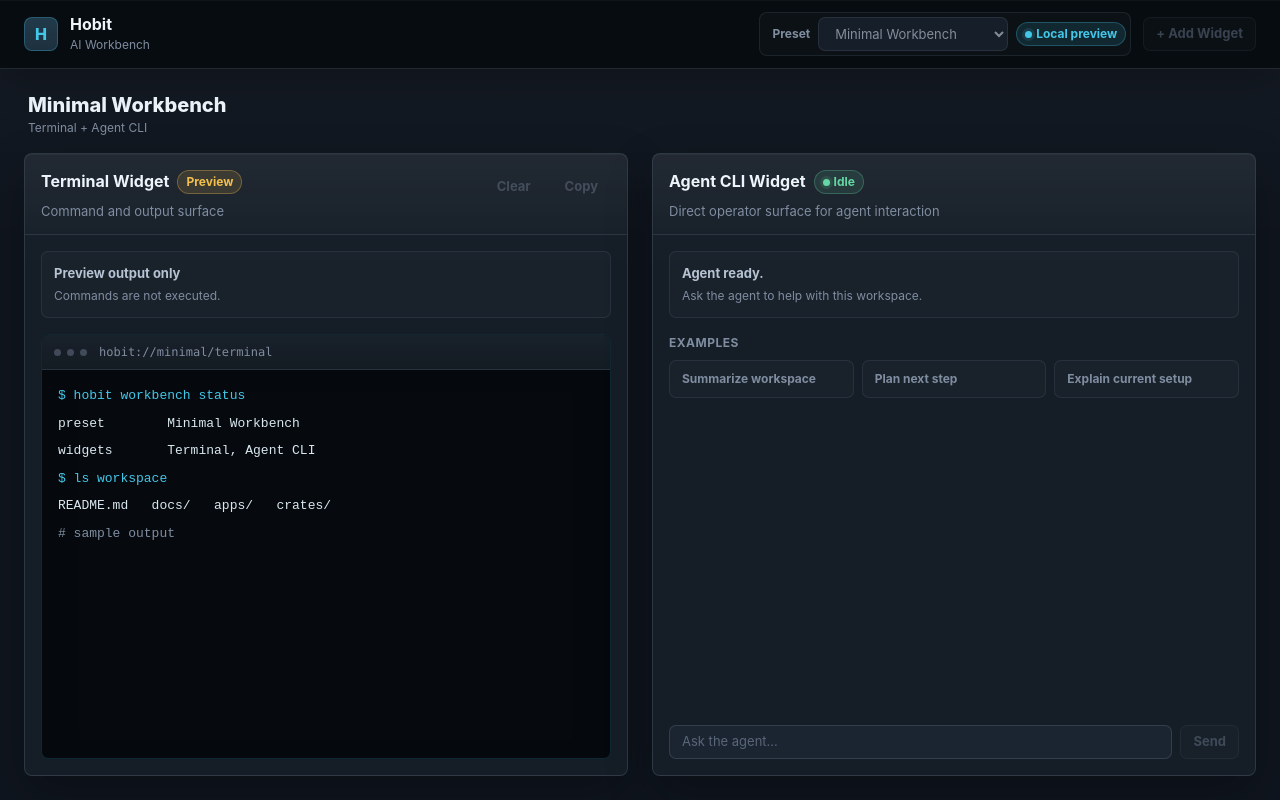
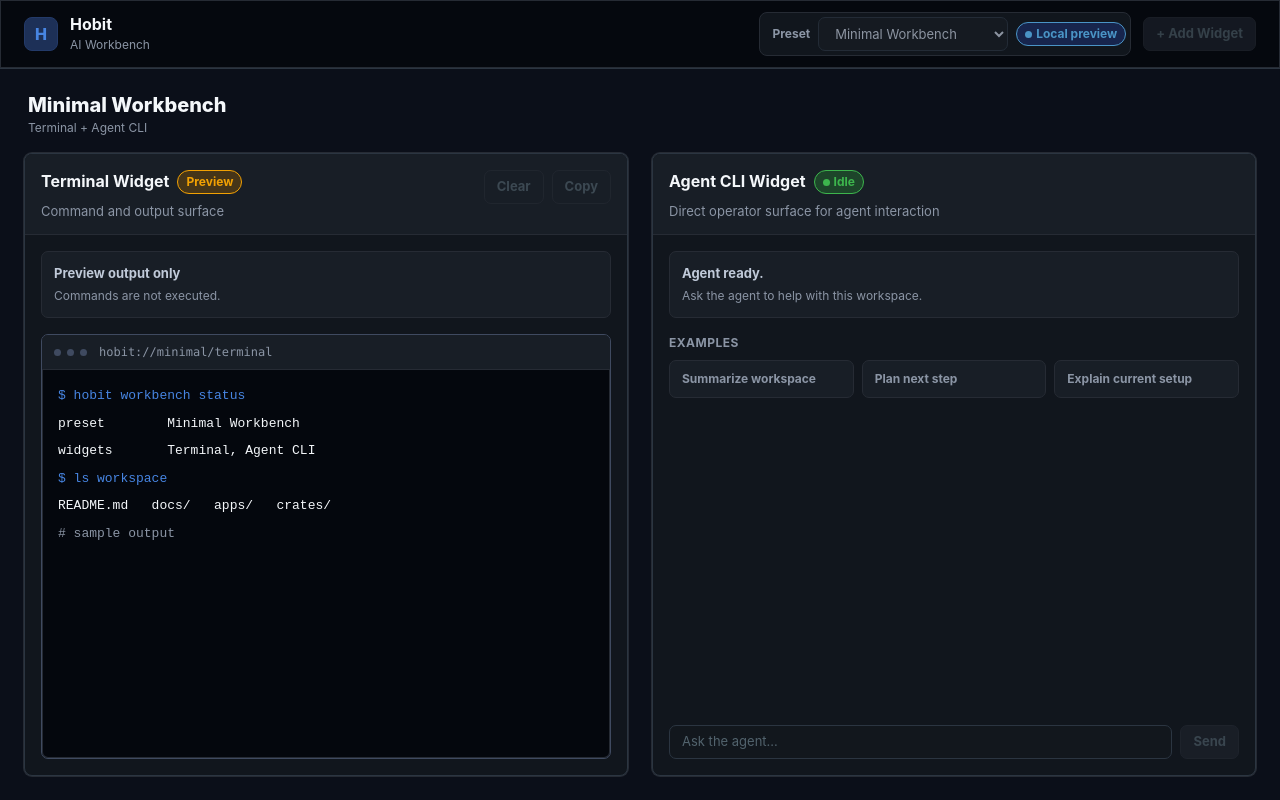
Before and after one commit to d-koshelev/Hobit, a React (Vite) app in the folder apps/desktop/frontend/: page / in a window 1280 px wide. Built offline with nearby package versions, Linux system fonts and the light colour scheme.

Commit message:
frontend: lock theme palette and remove gradients

```diff
--- a/apps/desktop/frontend/src/main.tsx
+++ b/apps/desktop/frontend/src/main.tsx
@@ -1,6 +1,7 @@
 import React from "react";
 import ReactDOM from "react-dom/client";
 import App from "./App";
+import "./styles/hobit-theme.css";
 import "./styles/tokens.css";
 import "./styles/theme.css";
 import "./styles/layout.css";
--- /dev/null
+++ b/apps/desktop/frontend/src/styles/hobit-theme.css
@@ -0,0 +1,38 @@
+:root {
+  --hb-bg-app: #05080e;
+  --hb-bg-topbar: #05080e;
+  --hb-bg-canvas: #0b0f19;
+
+  --hb-surface-widget: #11161d;
+  --hb-surface-widget-raised: #171c24;
+  --hb-surface-panel: #181e26;
+  --hb-surface-panel-raised: #1e232d;
+  --hb-surface-input: #12171d;
+  --hb-surface-output: #04070d;
+
+  --hb-border-subtle: #262b34;
+  --hb-border-default: #2b3541;
+  --hb-border-strong: #3f4a60;
+
+  --hb-text-primary: #f4f7fa;
+  --hb-text-secondary: #c0cad9;
+  --hb-text-muted: #8b95a5;
+  --hb-text-disabled: #52636d;
+
+  --hb-accent-primary: #4785e2;
+  --hb-accent-primary-hover: #3971c0;
+  --hb-accent-primary-subtle: #1d3057;
+  --hb-accent-primary-muted: #233a69;
+
+  --hb-status-success: #3db54d;
+  --hb-status-warning: #f2a103;
+  --hb-status-error: #ef4444;
+  --hb-status-info: #4a94c6;
+  --hb-status-neutral: #747f90;
+
+  --hb-status-success-bg: #1d452a;
+  --hb-status-warning-bg: #463518;
+  --hb-status-error-bg: #3b1518;
+  --hb-status-info-bg: #17254d;
+  --hb-status-neutral-bg: #1e232d;
+}
--- a/apps/desktop/frontend/src/styles/layout.css
+++ b/apps/desktop/frontend/src/styles/layout.css
@@ -1,17 +1,13 @@
 .app-shell {
   min-height: 100vh;
-  background:
-    linear-gradient(180deg, var(--color-primary-quiet), transparent 260px),
-    var(--color-app-bg);
+  background: var(--color-app-bg);
 }
 
 .workbench {
   display: flex;
   min-height: 100vh;
   flex-direction: column;
-  background:
-    linear-gradient(180deg, rgba(255, 255, 255, 0.016), transparent 128px),
-    var(--color-workbench-bg);
+  background: var(--color-workbench-bg);
 }
 
 .workbench-topbar {
@@ -22,14 +18,11 @@
   gap: var(--space-lg);
   border-bottom: 1px solid var(--color-border);
   background: var(--color-topbar-bg);
-  box-shadow:
-    var(--shadow-surface),
-    0 12px 34px rgba(0, 0, 0, 0.18);
+  box-shadow: var(--shadow-surface);
   padding: var(--space-md) var(--space-xl);
   position: sticky;
   top: 0;
   z-index: 2;
-  backdrop-filter: blur(14px);
 }
 
 .brand {
@@ -46,9 +39,7 @@
   place-items: center;
   border: 1px solid var(--color-primary-hairline);
   border-radius: var(--radius-lg);
-  background:
-    linear-gradient(180deg, var(--color-primary-soft), var(--color-primary-quiet)),
-    var(--color-widget-surface-raised);
+  background: var(--color-primary-soft);
   color: var(--color-primary);
   font-size: var(--text-lg);
   font-weight: 800;
@@ -87,7 +78,7 @@
   gap: var(--space-sm);
   border: 1px solid var(--color-border-subtle);
   border-radius: var(--radius-lg);
-  background: rgba(255, 255, 255, 0.025);
+  background: var(--color-widget-surface);
   padding: var(--space-xs);
 }
 
@@ -111,9 +102,7 @@
   flex-direction: column;
   gap: var(--space-lg);
   padding: var(--space-xl);
-  background:
-    linear-gradient(180deg, rgba(255, 255, 255, 0.018), transparent 180px),
-    var(--color-canvas-bg);
+  background: var(--color-canvas-bg);
 }
 
 .canvas-summary {
@@ -179,9 +168,7 @@
 .panel {
   border: 1px solid var(--color-border);
   border-radius: var(--radius-lg);
-  background:
-    linear-gradient(180deg, rgba(255, 255, 255, 0.018), transparent 120px),
-    var(--color-widget-surface);
+  background: var(--color-widget-surface);
   box-shadow: var(--shadow-widget);
 }
 
@@ -198,9 +185,7 @@
   justify-content: space-between;
   gap: var(--space-lg);
   border-bottom: 1px solid var(--color-border-subtle);
-  background:
-    linear-gradient(180deg, var(--color-widget-header), transparent),
-    rgba(255, 255, 255, 0.008);
+  background: var(--color-widget-header);
   padding: var(--space-lg) var(--space-lg) var(--space-md);
 }
 
@@ -263,7 +248,7 @@
 
 .widget-footer {
   border-top: 1px solid var(--color-border-subtle);
-  background: rgba(0, 0, 0, 0.08);
+  background: var(--color-widget-surface);
   padding: var(--space-sm) var(--space-lg);
 }
 
@@ -295,21 +280,19 @@
 }
 
 .button-primary {
-  border-color: rgba(67, 199, 232, 0.55);
-  background:
-    linear-gradient(180deg, rgba(67, 199, 232, 0.95), rgba(32, 183, 220, 0.88)),
-    var(--color-primary);
+  border-color: var(--color-primary);
+  background: var(--color-primary);
   color: var(--color-on-primary);
 }
 
 .button-secondary {
-  background: rgba(255, 255, 255, 0.035);
+  background: var(--color-widget-surface-raised);
   color: var(--color-text-secondary);
 }
 
 .button-ghost {
-  border-color: transparent;
-  background: transparent;
+  border-color: var(--color-border-subtle);
+  background: none;
   color: var(--color-text-muted);
 }
 
@@ -319,17 +302,22 @@
   background: var(--color-overlay-surface);
 }
 
+.button-primary:not(:disabled):hover {
+  border-color: var(--color-primary-strong);
+  background: var(--color-primary-strong);
+}
+
 .button:disabled,
 .icon-button:disabled {
   border-color: var(--color-border-subtle);
-  background: rgba(154, 168, 186, 0.04);
+  background: var(--color-neutral-soft);
   color: var(--color-text-disabled);
   opacity: 0.62;
 }
 
 .button-ghost:disabled {
-  border-color: transparent;
-  background: transparent;
+  border-color: var(--color-border-subtle);
+  background: none;
 }
 
 .icon-button {
@@ -355,6 +343,7 @@
 
 .input {
   width: 100%;
+  background: var(--color-input-surface);
 }
 
 .input::placeholder {
@@ -366,7 +355,7 @@
   min-height: 24px;
   align-items: center;
   gap: var(--space-xs);
-  border: 1px solid transparent;
+  border: 1px solid var(--color-border-subtle);
   border-radius: 999px;
   padding: 0 var(--space-sm);
   font-size: var(--text-xs);
@@ -382,25 +371,25 @@
 }
 
 .badge-info {
-  border-color: var(--color-primary-hairline);
-  background: var(--color-primary-soft);
-  color: var(--color-primary);
+  border-color: var(--color-info);
+  background: var(--color-info-soft);
+  color: var(--color-info);
 }
 
 .badge-success {
-  border-color: rgba(101, 214, 164, 0.28);
+  border-color: var(--color-success);
   background: var(--color-success-soft);
   color: var(--color-success);
 }
 
 .badge-warning {
-  border-color: rgba(242, 191, 78, 0.32);
+  border-color: var(--color-warning);
   background: var(--color-warning-soft);
   color: var(--color-warning);
 }
 
 .badge-error {
-  border-color: rgba(255, 120, 111, 0.34);
+  border-color: var(--color-error);
   background: var(--color-error-soft);
   color: var(--color-error);
 }
@@ -411,7 +400,7 @@
   height: 7px;
   border-radius: 999px;
   background: var(--color-neutral);
-  box-shadow: 0 0 0 3px rgba(154, 168, 186, 0.08);
+  box-shadow: 0 0 0 3px var(--color-neutral-soft);
 }
 
 .status-dot-neutral {
@@ -419,8 +408,8 @@
 }
 
 .status-dot-info {
-  background: var(--color-primary);
-  box-shadow: 0 0 0 3px var(--color-primary-soft);
+  background: var(--color-info);
+  box-shadow: 0 0 0 3px var(--color-info-soft);
 }
 
 .status-dot-success {
@@ -445,9 +434,7 @@
   gap: var(--space-md);
   border: 1px solid var(--color-border-subtle);
   border-radius: var(--radius-md);
-  background:
-    linear-gradient(180deg, rgba(255, 255, 255, 0.018), transparent),
-    var(--color-nested-surface);
+  background: var(--color-nested-surface);
   padding: var(--space-md);
 }
 
@@ -459,7 +446,7 @@
   gap: var(--space-md);
   border: 1px solid var(--color-border-subtle);
   border-radius: var(--radius-md);
-  background: rgba(255, 255, 255, 0.018);
+  background: var(--color-nested-surface);
   padding: var(--space-md);
 }
 
@@ -493,14 +480,14 @@
   min-height: 330px;
   flex: 1;
   flex-direction: column;
-  border: 1px solid rgba(67, 199, 232, 0.16);
+  border: 1px solid var(--color-border-strong);
   border-radius: var(--radius-md);
   background: var(--color-io-surface);
   color: var(--color-terminal-text);
   font-family: var(--font-mono);
   font-size: var(--text-sm);
   overflow: hidden;
-  box-shadow: 0 20px 36px rgba(0, 0, 0, 0.22) inset;
+  box-shadow: var(--shadow-surface);
 }
 
 .terminal-chrome {
@@ -509,9 +496,7 @@
   align-items: center;
   gap: var(--space-md);
   border-bottom: 1px solid var(--color-border-subtle);
-  background:
-    linear-gradient(180deg, rgba(255, 255, 255, 0.04), rgba(255, 255, 255, 0.012)),
-    var(--color-nested-surface);
+  background: var(--color-nested-surface);
   padding: var(--space-sm) var(--space-md);
 }
 
@@ -573,9 +558,7 @@
 .agent-message {
   border: 1px solid var(--color-border-subtle);
   border-radius: var(--radius-md);
-  background:
-    linear-gradient(180deg, rgba(67, 199, 232, 0.045), transparent),
-    var(--color-nested-surface);
+  background: var(--color-nested-surface);
   padding: var(--space-md);
 }
 
@@ -610,7 +593,7 @@
   gap: var(--space-sm);
   border: 1px solid var(--color-border-subtle);
   border-radius: var(--radius-md);
-  background: rgba(255, 255, 255, 0.018);
+  background: var(--color-nested-surface);
   color: var(--color-text-muted);
   font-size: var(--text-xs);
   padding: 0 var(--space-md);
@@ -641,7 +624,7 @@
   align-items: center;
   border: 1px solid var(--color-border-subtle);
   border-radius: var(--radius-md);
-  background: rgba(255, 255, 255, 0.018);
+  background: var(--color-nested-surface);
   color: var(--color-text-muted);
   font-size: var(--text-xs);
   font-weight: 650;
@@ -658,7 +641,7 @@
 .empty-state {
   border: 1px dashed var(--color-border);
   border-radius: var(--radius-md);
-  background: rgba(154, 168, 186, 0.045);
+  background: var(--color-nested-surface);
   padding: var(--space-md);
 }
 
--- a/apps/desktop/frontend/src/styles/theme.css
+++ b/apps/desktop/frontend/src/styles/theme.css
@@ -14,8 +14,7 @@ html {
 
 body {
   margin: 0;
-  background:
-    linear-gradient(180deg, var(--color-workbench-bg) 0%, var(--color-app-bg) 64%);
+  background: var(--color-app-bg);
   color: var(--color-text-primary);
   font-family: var(--font-sans);
   font-size: var(--text-md);
--- a/apps/desktop/frontend/src/styles/tokens.css
+++ b/apps/desktop/frontend/src/styles/tokens.css
@@ -1,40 +1,43 @@
 :root {
-  --color-app-bg: #070a0f;
-  --color-workbench-bg: #0b1118;
-  --color-canvas-bg: #0f151e;
-  --color-topbar-bg: rgba(8, 12, 17, 0.94);
-  --color-widget-surface: #151d27;
-  --color-widget-surface-raised: #1b2532;
-  --color-widget-header: rgba(255, 255, 255, 0.026);
-  --color-nested-surface: #101821;
-  --color-io-surface: #060a0f;
-  --color-overlay-surface: #202b39;
+  --color-app-bg: var(--hb-bg-app);
+  --color-workbench-bg: var(--hb-bg-app);
+  --color-canvas-bg: var(--hb-bg-canvas);
+  --color-topbar-bg: var(--hb-bg-topbar);
+  --color-widget-surface: var(--hb-surface-widget);
+  --color-widget-surface-raised: var(--hb-surface-widget-raised);
+  --color-widget-header: var(--hb-surface-panel);
+  --color-nested-surface: var(--hb-surface-panel);
+  --color-io-surface: var(--hb-surface-output);
+  --color-overlay-surface: var(--hb-surface-panel-raised);
+  --color-input-surface: var(--hb-surface-input);
 
-  --color-border-subtle: rgba(143, 161, 184, 0.13);
-  --color-border: rgba(143, 161, 184, 0.2);
-  --color-border-strong: rgba(143, 161, 184, 0.34);
+  --color-border-subtle: var(--hb-border-subtle);
+  --color-border: var(--hb-border-default);
+  --color-border-strong: var(--hb-border-strong);
 
-  --color-text-primary: #edf5fb;
-  --color-text-secondary: #b6c3d2;
-  --color-text-muted: #7f8da0;
-  --color-text-disabled: #596678;
-  --color-terminal-text: #d9e8ef;
-  --color-on-primary: #041016;
+  --color-text-primary: var(--hb-text-primary);
+  --color-text-secondary: var(--hb-text-secondary);
+  --color-text-muted: var(--hb-text-muted);
+  --color-text-disabled: var(--hb-text-disabled);
+  --color-terminal-text: var(--hb-text-primary);
+  --color-on-primary: var(--hb-bg-app);
 
-  --color-primary: #43c7e8;
-  --color-primary-strong: #20b7dc;
-  --color-primary-soft: rgba(67, 199, 232, 0.13);
-  --color-primary-quiet: rgba(67, 199, 232, 0.07);
-  --color-primary-hairline: rgba(67, 199, 232, 0.28);
+  --color-primary: var(--hb-accent-primary);
+  --color-primary-strong: var(--hb-accent-primary-hover);
+  --color-primary-soft: var(--hb-accent-primary-subtle);
+  --color-primary-quiet: var(--hb-accent-primary-muted);
+  --color-primary-hairline: var(--hb-accent-primary-muted);
 
-  --color-success: #65d6a4;
-  --color-success-soft: rgba(101, 214, 164, 0.12);
-  --color-warning: #f2bf4e;
-  --color-warning-soft: rgba(242, 191, 78, 0.13);
-  --color-error: #ff786f;
-  --color-error-soft: rgba(255, 120, 111, 0.12);
-  --color-neutral: #9aa8ba;
-  --color-neutral-soft: rgba(154, 168, 186, 0.1);
+  --color-success: var(--hb-status-success);
+  --color-success-soft: var(--hb-status-success-bg);
+  --color-warning: var(--hb-status-warning);
+  --color-warning-soft: var(--hb-status-warning-bg);
+  --color-error: var(--hb-status-error);
+  --color-error-soft: var(--hb-status-error-bg);
+  --color-info: var(--hb-status-info);
+  --color-info-soft: var(--hb-status-info-bg);
+  --color-neutral: var(--hb-status-neutral);
+  --color-neutral-soft: var(--hb-status-neutral-bg);
 
   --font-sans:
     Inter, ui-sans-serif, system-ui, -apple-system, BlinkMacSystemFont, "Segoe UI",
@@ -55,14 +58,10 @@
   --radius-lg: 8px;
   --radius-xl: 8px;
 
-  --shadow-surface: 0 1px 0 rgba(255, 255, 255, 0.03) inset;
-  --shadow-widget:
-    0 1px 0 rgba(255, 255, 255, 0.035) inset,
-    0 18px 48px rgba(0, 0, 0, 0.24);
-  --shadow-elevated:
-    0 1px 0 rgba(255, 255, 255, 0.045) inset,
-    0 24px 80px rgba(0, 0, 0, 0.34);
-  --focus-ring: 0 0 0 3px rgba(67, 199, 232, 0.2);
+  --shadow-surface: 0 0 0 1px var(--color-border-subtle) inset;
+  --shadow-widget: 0 0 0 1px var(--color-border-subtle);
+  --shadow-elevated: 0 0 0 1px var(--color-border);
+  --focus-ring: 0 0 0 2px var(--color-primary-quiet);
 
   --text-xs: 12px;
   --text-sm: 13px;
```
Also changed, not shown: 2 other files (tests, documents, lock files or other folders).
